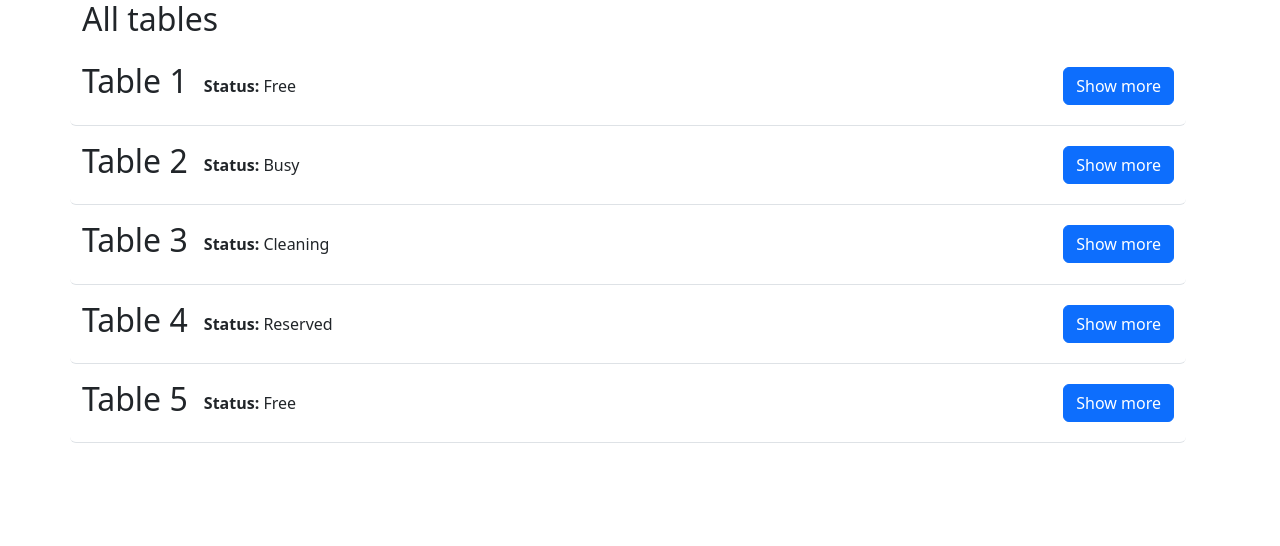
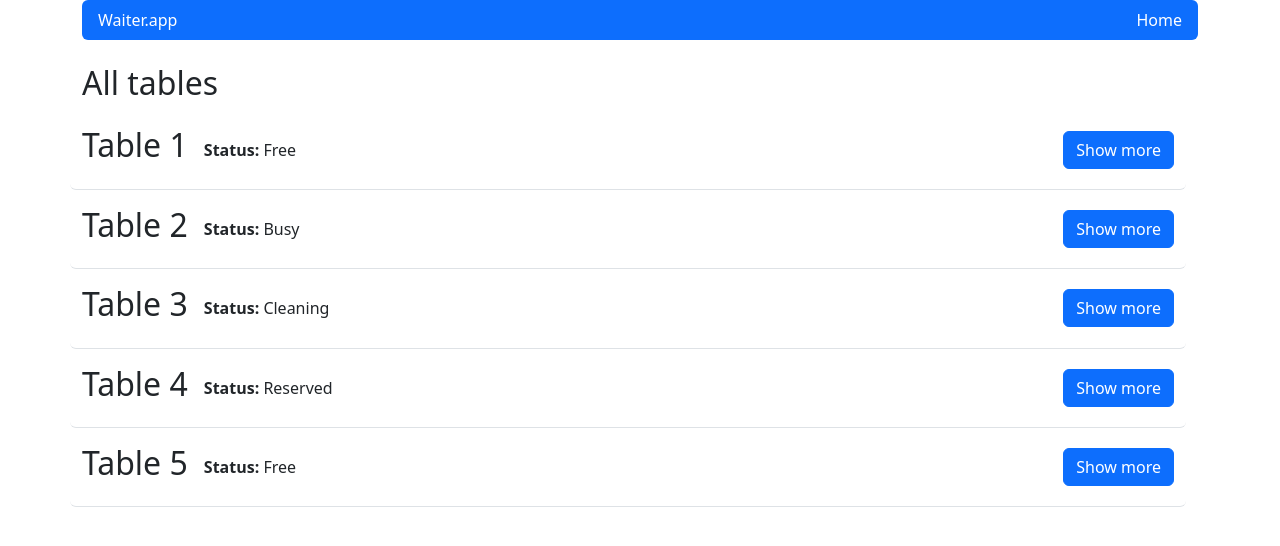
Before and after one commit to Justek9/react-waiter-app, a React (Create React App) app: page / in a window 1280 px wide. Shown: the top 546 px of the page. Built offline with nearby package versions, Linux system fonts and the light colour scheme; data requests are answered from the project's data file.

Commit message:
add NavBar and Header components

```diff
--- a/src/App.js
+++ b/src/App.js
@@ -5,6 +5,7 @@
 import { Routes, Route } from 'react-router-dom'
 import ShowAllTables from './components/views/ShowAllTables'
 import EditTable from './components/features/EditTable'
+import Header from './components/views/Header'
 
 const App = () => {
 	const dispatch = useDispatch()
@@ -14,6 +15,7 @@
 
 	return (
 		<Container>
+			<Header />
 			<Routes>
 				<Route path='/' element={<ShowAllTables />}></Route>
 				<Route path='/table/:id' element={<EditTable />}></Route>
--- /dev/null
+++ b/src/components/views/Header.js
@@ -0,0 +1,7 @@
+import NavBar from './NavBar'
+
+const Header = () => {
+	return <NavBar />
+}
+
+export default Header
--- /dev/null
+++ b/src/components/views/NavBar.js
@@ -0,0 +1,17 @@
+import { Nav } from 'react-bootstrap'
+import { NavLink } from 'react-router-dom'
+
+const NavBar = () => {
+	return (
+		<Nav className='me-auto d-flex justify-content-between align-items-center bg-primary rounded mb-4'>
+			<Nav.Link className='text-white' as={NavLink} to='/'>
+				Waiter.app
+			</Nav.Link>
+			<Nav.Link className='text-white active' as={NavLink} to='/'>
+				Home
+			</Nav.Link>
+		</Nav>
+	)
+}
+
+export default NavBar
```
